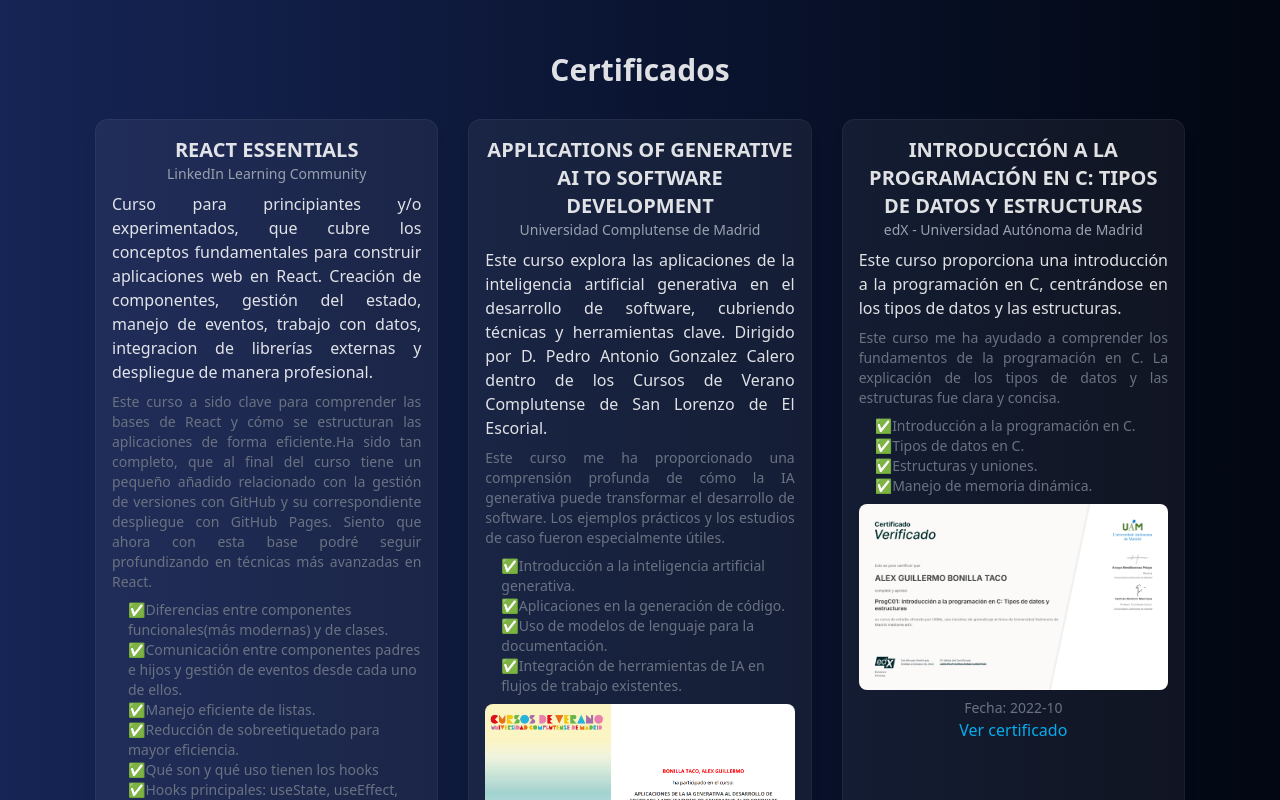
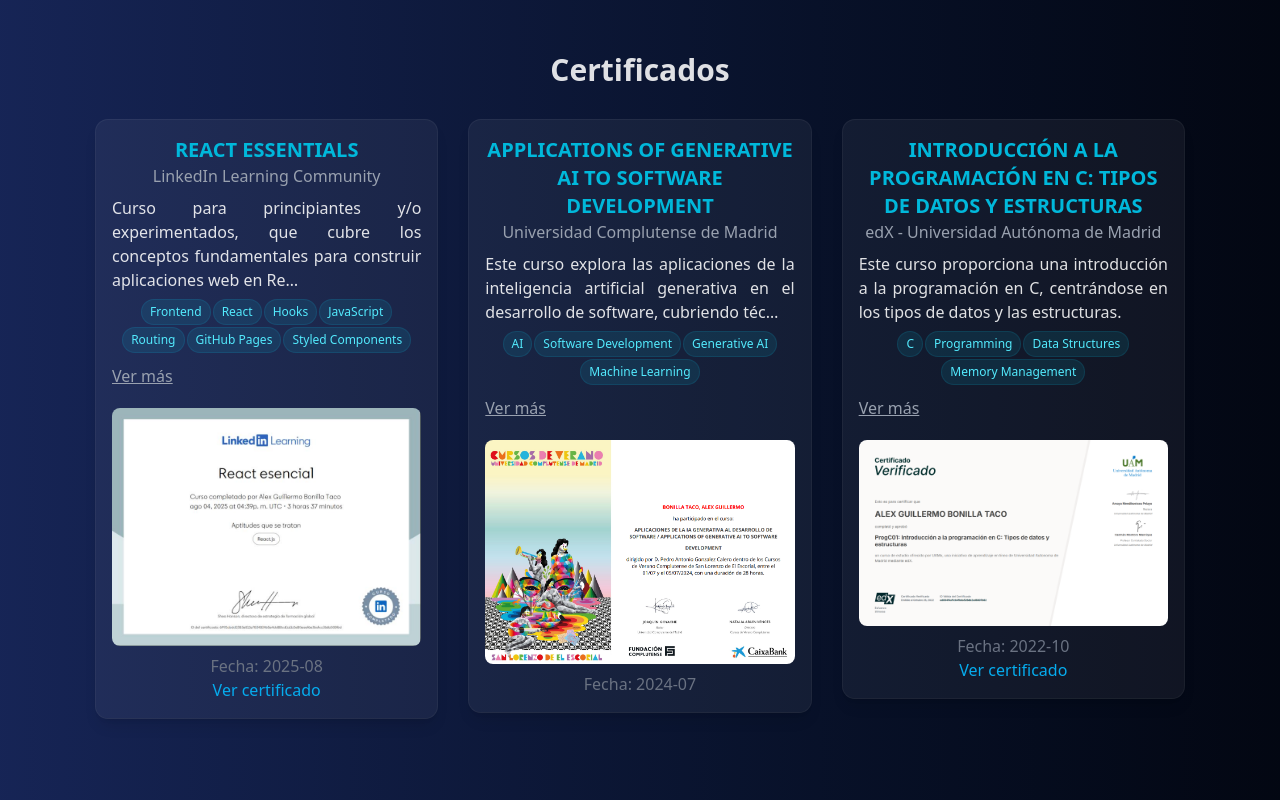
Before and after one commit to alex-boni/portfolio, a React (Vite) app: page / in a window 1280 px wide. Shown: the part 3340-4140 px from the top of the page. Built offline with nearby package versions, Linux system fonts and the light colour scheme.

Commit message:
add button ver mas

```diff
--- a/src/components/Certificates.jsx
+++ b/src/components/Certificates.jsx
@@ -1,46 +1,107 @@
-import React from 'react';
-import certificates from '../data/certificates.json';
+import React from "react";
+import certificates from "../data/certificates.json";
+import { useState } from "react";
 
 function renderImage(cert) {
   return (
-        <img src={cert.image} alt={cert.title} className="mt-2 w-full h-auto rounded-lg" />
+    <img
+      src={cert.image}
+      alt={cert.title}
+      className="mt-2 w-full h-auto rounded-lg"
+    />
   );
 }
 
 function renderVerCertificado(cert) {
   if (!cert.url) return null;
-    if (cert.url === 'none') return null;
+  if (cert.url === "none") return null;
   return (
-        <a href={cert.url} className="text-blue-500 hover:underline">Ver certificado</a>
+    <a href={cert.url} className="text-blue-500 hover:underline">
+      Ver certificado
+    </a>
   );
 }
 
 function Certificates() {
-    return(
+    const [expanded, setExpanded] = useState({});
+    const LIMIT = 120;
+    const toggleExpand = (id) => {
+      setExpanded((prev) => ({...prev, [id]: !prev[id] }));
+    };
+
+  return (
     <section id="certificates" className="py-14 px-4 lg:px-24 md:px-16">
       <h2 className="pb-8 text-3xl font-bold">Certificados</h2>
       <div className="grid grid-cols-1 md:grid-cols-2 lg:grid-cols-3 gap-8">
-            {certificates.map(cert => (
-                <div key={cert.id} className=" p-4 rounded-xl bg-white/5 ring-1 ring-white/10 shadow-lg transition hover:-translate-y-0.5 hover:shadow-2xl hover:ring-white/20">
-                    <h3 className="text-xl font-semibold">{cert.title}</h3>
-                    <p className="text-sm text-gray-400">{cert.issuer}</p>
-                    <p className="mt-2 text-justify">{cert.description}</p>
-                    {/* Render opinion */}
-                    <p className="mt-2 text-justify text-sm text-gray-500">{cert.opinion}</p>
-                    {/* Render puntos */}
-                    <ul className="mt-2 text-start pl-4 text-sm text-gray-500">
-                        {cert.puntos.map((punto, index) => (
-                            <li key={index}>{punto}</li>
+        {certificates.map((cert) => {
+          const isExpanded = !!expanded[cert.id];
+          const hasLongDesc = (cert.description || "").length > LIMIT;
+          const hasOpinion = !!cert.opinion && cert.opinion.trim().length > 0;
+          const hasPuntos =
+            Array.isArray(cert.puntos) && cert.puntos.length > 0;
+
+          // Mostrar botón si hay contenido adicional en expansión
+          const hasExtra = hasLongDesc || hasOpinion || hasPuntos;
+
+        return (
+          <div
+            key={cert.id}
+            className="h-fit p-4 rounded-xl bg-white/5 ring-1 ring-white/10 shadow-lg transition hover:-translate-y-0.5 hover:shadow-2xl hover:ring-white/20"
+          >
+            <h3 className="text-xl font-semibold text-cyan-500">
+              {cert.title}
+            </h3>
+            <p className=" text-gray-400">{cert.issuer}</p>
+            <p className="mt-2 text-justify">
+                {isExpanded || !hasLongDesc
+                  ? cert.description
+                  : cert.description.slice(0, LIMIT) + "…"}
+              </p>
+            <ul className="mt-2 text-start justify-center flex flex-wrap gap-1 ">
+              {cert.tags.map((aptitud, index) => (
+                <li
+                  className=" rounded-full bg-cyan-400/10 px-2 py-1 text-xs font-medium text-cyan-300 ring-1 ring-cyan-400/20"
+                  key={index}
+                >
+                  {aptitud}
+                </li>
               ))}
             </ul>
-
+            {/* Render opinion */}
+            {isExpanded && hasOpinion && (
+                <p className="mt-2 text-justify">
+                  {cert.opinion}
+                </p>
+              )}
+            {/* Render puntos */}
+            {isExpanded && hasPuntos && (
+            <p className="mt-2 text-start">Conocimientos adquiridos:</p>
+            )}
+            {isExpanded && hasPuntos && (
+            <ul className="mt-1 text-start pl-4  text-gray-200">
+              {cert.puntos.map((punto, index) => (
+                <li className="mt-1" key={index}>
+                  {punto}
+                </li>
+              ))}
+            </ul>
+            )}
+            {hasExtra && (
+                <button
+                  onClick={() => toggleExpand(cert.id)}
+                  className="py-3 underline text-gray-400 hover:text-white text-bold text-start w-full"
+                >
+                  {isExpanded ? "Ver menos" : "Ver más"}
+                </button>
+              )}
             {renderImage(cert)}
-                    <p className="mt-2 text-sm text-gray-500">Fecha: {cert.date}</p>
+            <p className="mt-2  text-gray-500">Fecha: {cert.date}</p>
             {renderVerCertificado(cert)}
           </div>
-            ))}
+        );
+      })}
       </div>
     </section>
-    )
+  );
 }
 export default Certificates;
--- a/src/data/certificates.json
+++ b/src/data/certificates.json
@@ -8,7 +8,7 @@
         "description": "Curso para principiantes y/o experimentados, que cubre los conceptos fundamentales para construir aplicaciones web en React. Creación de componentes, gestión del estado, manejo de eventos, trabajo con datos, integracion de librerías externas y despliegue de manera profesional.",
         "opinion": "Este curso a sido clave para comprender las bases de React y cómo se estructuran las aplicaciones de forma eficiente.Ha sido tan completo, que al final del curso tiene un pequeño añadido relacionado con la gestión de versiones con GitHub y su correspondiente despliegue con GitHub Pages. Siento que ahora con esta base podré seguir profundizando en técnicas más avanzadas en React.",
         "puntos": [
-            "✅Diferencias entre componentes funcionales(más modernas) y de clases.",
+            "✅Diferencias entre componentes funcionales (más modernas) y de clases.",
             "✅Comunicación entre componentes padres e hijos y gestión de eventos desde cada uno de ellos.",
             "✅Manejo eficiente de listas.",
             "✅Reducción de sobreetiquetado para mayor eficiencia.",
```
Lines whose indentation alone changed are shown as unchanged.
